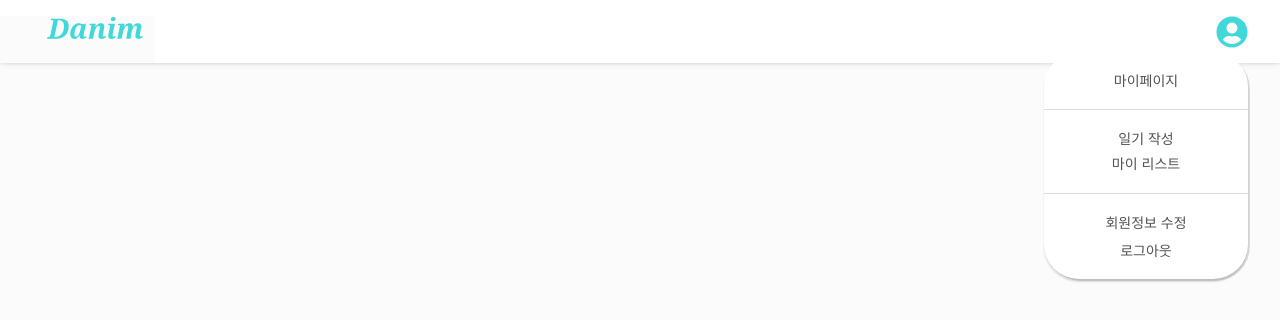
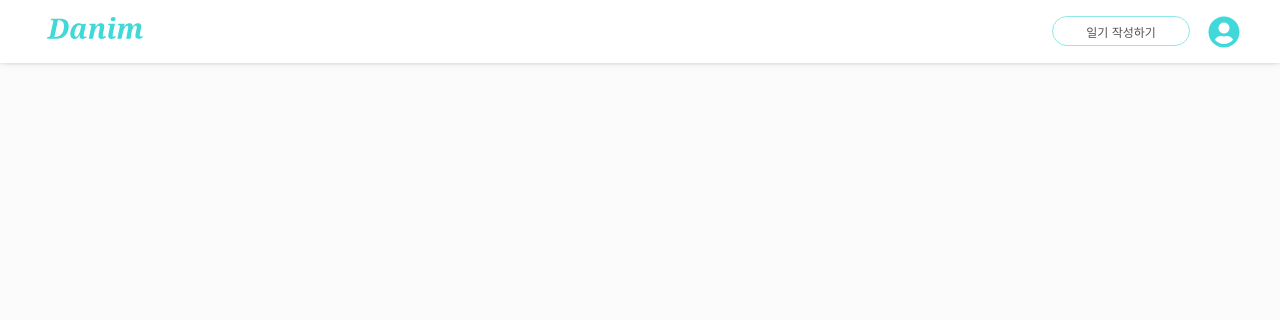
Before and after one commit to codestates-seb/seb40_main_018, a React (Create React App) app in the folder client/: page / in a window 1280 px wide. Shown: the top 320 px of the page. Built offline with nearby package versions, Linux system fonts and the light colour scheme.

Commit message:
🎨 fix: 일기 작성하기 버튼 생성 & 모달 수정!!

```diff
--- a/client/src/components/Header/LoginHeader.js
+++ b/client/src/components/Header/LoginHeader.js
@@ -4,6 +4,7 @@ import { FaUserCircle } from "react-icons/fa";
 import { useEffect, useRef } from "react";
 import { HeaderModal } from "../Modal/HeaderModal";
 import { ReactComponent as Logo } from "../../images/DanimLogo.svg";
+import MintLineButton from "../Button/MintLineButton";
 
 export const Box = styled.div`
   width: 100%;
@@ -22,9 +23,20 @@ export const HeaderContainer = styled.div`
   justify-content: space-between;
   width: 100%;
   height: 63px;
-  padding: 16px 32px 0px 0px;
+  padding: 16px 40px 0px 0px;
   text-align: center;
   background-color: #ffffff;
+  a {
+    background-color: transparent;
+  }
+  .user-image {
+    margin-left: 18px;
+    background-color: transparent;
+    /* border: 1px solid blue; */
+    > .user {
+      background-color: transparent;
+    }
+  }
 `;
 
 export const Logo2 = styled(Logo)`
@@ -32,20 +44,28 @@ export const Logo2 = styled(Logo)`
   height: 120px;
   margin-left: 35px;
   margin-top: -48px;
-  /* background 색상 제거해도 남아있는 background-color */
   background-color: transparent !important;
+`;
+
+export const Block = styled.div`
+  display: flex;
+  background-color: transparent;
 `;
 
 export const Modal = styled.div`
   width: 100%;
-  max-width: 204px;
-  position: relative;
+  max-width: 180px;
   text-align: right;
   background-color: transparent;
+  position: fixed;
+  margin-top: 36px; // 수정
+  margin-left: 7px;
+
   > .modal-inside {
+    display: none;
     width: 100%;
     background-color: white;
-    box-shadow: 0 1px 1px hsla(0, 0%, 0%, 0.01), 0 3px 2px hsla(0, 0%, 0%, 0.13), 2px 2px 0px hsla(0, 0%, 0%, 0.13);
+    box-shadow: 0 1px 1px hsla(0, 0%, 0%, 0.01), 0 3px 2px hsla(0, 0%, 0%, 0.13), 2px 2px 8px hsla(0, 0%, 0%, 0.13);
     z-index: 2000;
     border-radius: 35px;
     white-space: normal;
@@ -59,8 +79,10 @@ export const LoginHeader = () => {
   const modalHandler = ({ target }) => {
     if (insideClickRef.current.contains(target)) {
       modalRef.current.style.display = "block";
+    } else if (!modalRef.current.contains(target)) {
+      modalRef.current.style.display = "none";
     } else {
-      modalRef.current.style.display = "none";
+      modalRef.current.style.display = "block";
     }
   };
 
@@ -77,12 +99,22 @@ export const LoginHeader = () => {
         <Link to="/">
           <Logo2 />
         </Link>
-        <Modal ref={insideClickRef}>
-          <FaUserCircle size="32" color="#40D8D8" />
-          <div ref={modalRef} className="modal-inside">
-            <HeaderModal />
+        {/* Header.js / 로그인 ? 로그인 후 헤더 : 로그인 전 헤더 */}
+        <Block>
+          <Link to="/diaryedit/:id">
+            <MintLineButton text="일기 작성하기" width="138px" height="32px">
+              일기 작성하기
+            </MintLineButton>
+          </Link>
+          <div ref={insideClickRef} className="user-image">
+            <FaUserCircle className="user" size="32" color="#40D8D8" />
           </div>
-        </Modal>
+          <Modal>
+            <div ref={modalRef} className="modal-inside">
+              <HeaderModal />
+            </div>
+          </Modal>
+        </Block>
       </HeaderContainer>
     </Box>
   );
--- a/client/src/components/Modal/HeaderModal.js
+++ b/client/src/components/Modal/HeaderModal.js
@@ -1,13 +1,16 @@
 import { useState } from "react";
 import { Link } from "react-router-dom";
 import styled from "styled-components";
-import { AiOutlineClose } from "react-icons/ai";
+import { IoIosClose } from "react-icons/io";
+import MintLineButton from "../Button/MintLineButton";
+import MintButton from "../Button/MintButton";
 
 export const Container = styled.div`
   width: 100%;
   padding: 16px 62px;
   border-bottom: 1px solid #dcdcdc;
   background-color: rgba(255, 255, 255, 0.05);
+
   :last-child {
     border: none;
   }
@@ -28,7 +31,7 @@ export const Inside = styled.div`
     > a {
       display: inline-block;
       width: 90px;
-      margin-left: -5px;
+      margin-left: -15px;
       text-decoration: none;
       color: #535353;
       background-color: #ffffff;
@@ -37,8 +40,8 @@ export const Inside = styled.div`
 `;
 
 export const ModalContainer = styled.div`
-  text-align: center;
-  background-color: #ffffff;
+  /* text-align: center;
+  background-color: #ffffff; */
 `;
 
 export const ModalBackdrop = styled.div`
@@ -54,9 +57,11 @@ export const ModalBackdrop = styled.div`
 `;
 
 export const ModalBtn = styled.button`
+  width: 100%;
+  line-height: 1;
+  white-space: nowrap;
   text-decoration: none;
   border: none;
-  padding-top: 5px;
   cursor: pointer;
   font-size: 14px;
   background-color: #ffffff;
@@ -76,11 +81,16 @@ export const ModalView = styled.div`
     cursor: pointer;
     float: right;
     margin: 20px 20px 0 0;
+    background-color: transparent;
+    > .close {
+      background-color: transparent;
+    }
   }
   > div.desc {
     margin: 40px 0px 10px 45px;
     color: #535353;
     font-size: 20px;
+    background-color: transparent;
     @media screen and (max-width: 640px) {
       font-size: 18px;
     }
@@ -88,17 +98,11 @@ export const ModalView = styled.div`
 `;
 
 export const BottomButton = styled.button`
-  border: 1px solid blue;
-  width: 130px;
+  border: none;
   justify-content: space-between;
-  > .yes {
-    width: 54.3px;
-    height: 29.13px;
-    border: 1px solid blue;
-  }
   > .no {
-    width: 54.3px;
-    height: 29.13px;
+    margin-left: 14px;
+    border: none;
   }
 `;
 
@@ -113,40 +117,35 @@ export const HeaderModal = () => {
       <Container>
         <Inside>
           <div className="word-break">
+            <Link to="/">메인페이지</Link>
+          </div>
+        </Inside>
+      </Container>
+      <Container>
+        <Inside>
+          <div className="word-break">
             <Link to="/mypage">마이페이지</Link>
           </div>
         </Inside>
       </Container>
       <Container>
         <Inside>
-          <div className="word-break">
-            <Link to="/diaryedit/:id">일기 작성</Link>
-          </div>
-          <div className="word-break">
-            <Link to="/mylist">마이 리스트</Link>
-          </div>
-        </Inside>
-      </Container>
-      <Container>
-        <Inside>
-          <div className="word-break">
-            <Link to="/useredit">회원정보 수정</Link>
-          </div>
           <ModalContainer>
             <ModalBtn onClick={openModal}>로그아웃</ModalBtn>
             {isOpen === true ? (
               <ModalBackdrop onClick={openModal}>
                 <ModalView onClick={(e) => e.stopPropagation()}>
                   <span className="close-btn">
-                    <AiOutlineClose onClick={openModal}></AiOutlineClose>
+                    <IoIosClose className="close" size={30} onClick={openModal}></IoIosClose>
                   </span>
                   <div className="desc">로그아웃 하시겠습니까?</div>
                   <BottomButton>
+                    {/* UserInfo.js / onClick={logoutHandler} */}
                     <Link to="/" className="yes">
-                      네
+                      <MintLineButton text="네" />
                     </Link>
                     <button onClick={openModal} className="no">
-                      아니오
+                      <MintButton text="아니오" width="66px" />
                     </button>
                   </BottomButton>
                 </ModalView>
--- a/client/src/pages/MainPage.js
+++ b/client/src/pages/MainPage.js
@@ -1,8 +1,11 @@
+// import { Header } from "../components/Header/Header";
+
 import { LoginHeader } from "../components/Header/LoginHeader";
 export default function MainPage() {
   return (
     <>
       <LoginHeader />
+      {/* <Header /> */}
     </>
   );
 }
```
